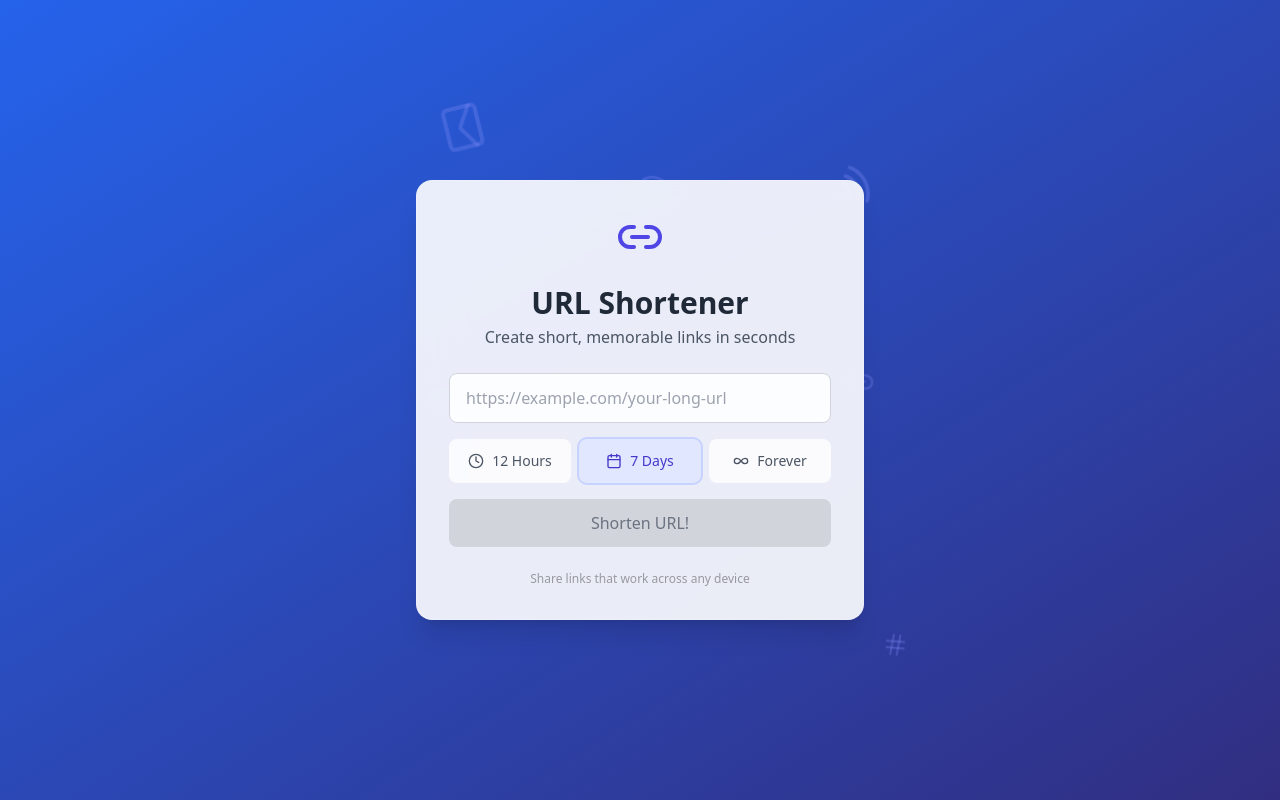
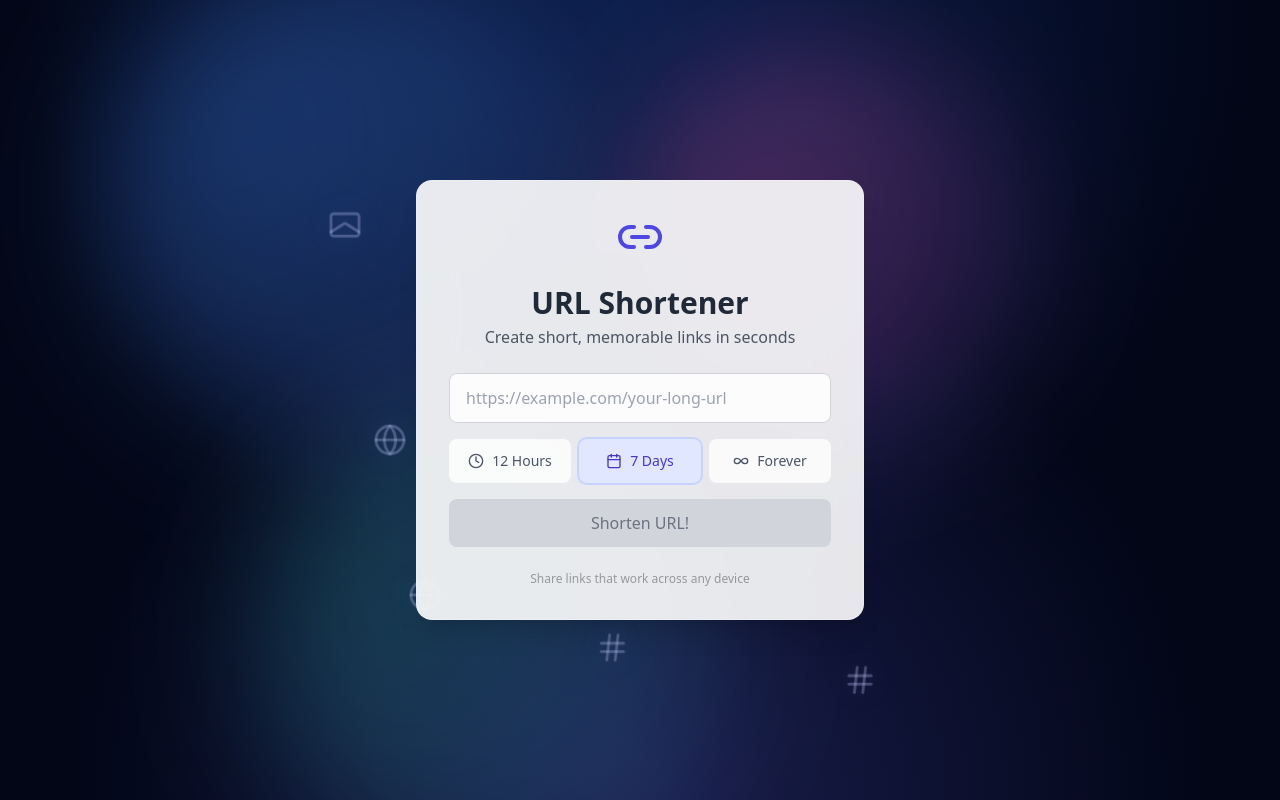
Before and after one commit to Kookiejarz/Tiny-Urls, a React (Vite) app: page / in a window 1280 px wide. Built offline with nearby package versions, Linux system fonts and the light colour scheme; no server answers.

Commit message:
Enhance animated background visuals

```diff
--- a/src/App.tsx
+++ b/src/App.tsx
@@ -24,32 +24,74 @@ function ensureHttps(url: string): string {
   return url;
 }
 
-function FloatingElement({ icon: Icon, delay, duration, x, y }: {
+function FloatingElement({ icon: Icon, delay, duration, x, y, range = 120 }: {
   icon: typeof Link2;
   delay: number;
   duration: number;
   x: number;
   y: number;
+  range?: number;
 }) {
   return (
     <motion.div
-      className="absolute text-indigo-400/30"
+      className="absolute text-indigo-200/30 drop-shadow-[0_0_20px_rgba(129,140,248,0.35)]"
       initial={{ x, y, scale: 0.5 }}
       animate={{
-        x: [x, x + 100, x],
-        y: [y, y - 100, y],
+        x: [x, x + range, x - range / 2, x],
+        y: [y, y - range, y + range / 2, y],
         rotate: 360,
-        scale: [0.5, 1.2, 0.5]
+        scale: [0.6, 1.15, 0.8, 0.6]
       }}
       transition={{
         duration,
         delay,
-        repeatType: "reverse",
+        repeat: Infinity,
+        repeatType: "mirror",
         ease: "easeInOut"
       }}
     >
       <Icon size={48} />
     </motion.div>
+  );
+}
+
+function GradientBlob({
+  size,
+  colors,
+  duration,
+  delay,
+  initial,
+}: {
+  size: number;
+  colors: [string, string];
+  duration: number;
+  delay: number;
+  initial: { x: number; y: number };
+}) {
+  return (
+    <motion.div
+      className="absolute rounded-full mix-blend-screen opacity-60"
+      style={{
+        width: size,
+        height: size,
+        background: `radial-gradient(circle at 30% 30%, ${colors[0]}, ${colors[1]})`,
+        filter: 'blur(60px)'
+      }}
+      initial={initial}
+      animate={{
+        x: [initial.x, initial.x + 80, initial.x - 60, initial.x],
+        y: [initial.y, initial.y - 60, initial.y + 40, initial.y],
+        scale: [1, 1.1, 0.95, 1],
+        rotate: [0, 45, -30, 0],
+        opacity: [0.4, 0.65, 0.5, 0.4]
+      }}
+      transition={{
+        duration,
+        delay,
+        repeat: Infinity,
+        ease: 'easeInOut'
+      }}
+    />
   );
 }
 
@@ -120,18 +162,46 @@ function App() {
   ] as const;
 
   const floatingElements = [
-    { icon: Globe, delay: 0, duration: 15, x: -150, y: 150 },
-    { icon: Wifi, delay: 2, duration: 12, x: 150, y: -150 },
-    { icon: Hash, delay: 4, duration: 18, x: 250, y: 250 },
-    { icon: Mail, delay: 1, duration: 14, x: -250, y: -200 },
-    { icon: Link2, delay: 3, duration: 16, x: 200, y: 0 },
-    { icon: Globe, delay: 5, duration: 13, x: -200, y: 0 },
-    { icon: Hash, delay: 2.5, duration: 17, x: 0, y: 200 },
-    { icon: Wifi, delay: 3.5, duration: 15, x: 0, y: -200 },
+    { icon: Globe, delay: 0, duration: 18, x: -180, y: 160, range: 140 },
+    { icon: Wifi, delay: 2, duration: 14, x: 180, y: -150, range: 120 },
+    { icon: Hash, delay: 4, duration: 22, x: 260, y: 240, range: 160 },
+    { icon: Mail, delay: 1, duration: 16, x: -260, y: -210, range: 140 },
+    { icon: Link2, delay: 3, duration: 18, x: 220, y: 10, range: 130 },
+    { icon: Globe, delay: 5, duration: 15, x: -220, y: 10, range: 120 },
+    { icon: Hash, delay: 2.5, duration: 20, x: 10, y: 210, range: 150 },
+    { icon: Wifi, delay: 3.5, duration: 17, x: 0, y: -220, range: 140 },
   ];
 
   return (
-    <div className="min-h-screen bg-gradient-to-br from-blue-600 to-indigo-900 flex items-center justify-center p-4 relative overflow-hidden">
+    <div className="min-h-screen bg-slate-950 flex items-center justify-center p-4 relative overflow-hidden">
+      <div className="absolute inset-0">
+        <div className="absolute inset-0 bg-[radial-gradient(circle_at_top,_rgba(37,99,235,0.25),transparent_60%)]" />
+        <div className="absolute inset-0 bg-[radial-gradient(circle_at_bottom,_rgba(99,102,241,0.25),transparent_55%)]" />
+      </div>
+
+      {/* Animated gradient blobs */}
+      <GradientBlob
+        size={520}
+        colors={["rgba(59,130,246,0.75)", "rgba(129,140,248,0.15)"]}
+        duration={28}
+        delay={0}
+        initial={{ x: -260, y: -220 }}
+      />
+      <GradientBlob
+        size={420}
+        colors={["rgba(236,72,153,0.65)", "rgba(79,70,229,0.25)"]}
+        duration={32}
+        delay={4}
+        initial={{ x: 220, y: -180 }}
+      />
+      <GradientBlob
+        size={480}
+        colors={["rgba(45,212,191,0.5)", "rgba(59,130,246,0.2)"]}
+        duration={26}
+        delay={2}
+        initial={{ x: -120, y: 220 }}
+      />
+
       {/* Floating Background Elements */}
       {floatingElements.map((element, index) => (
         <FloatingElement key={index} {...element} />
```
